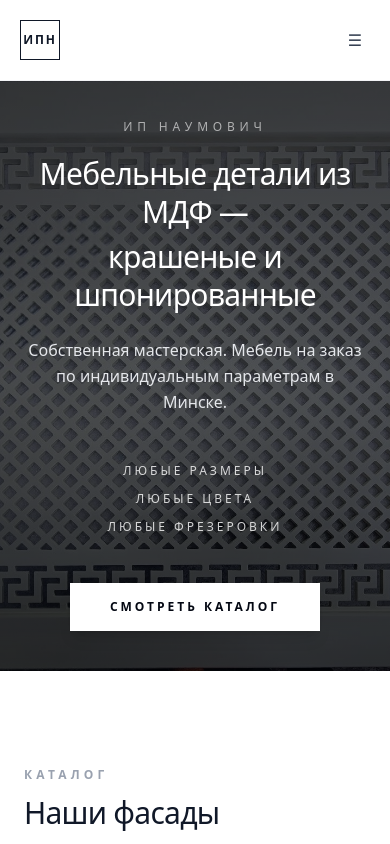
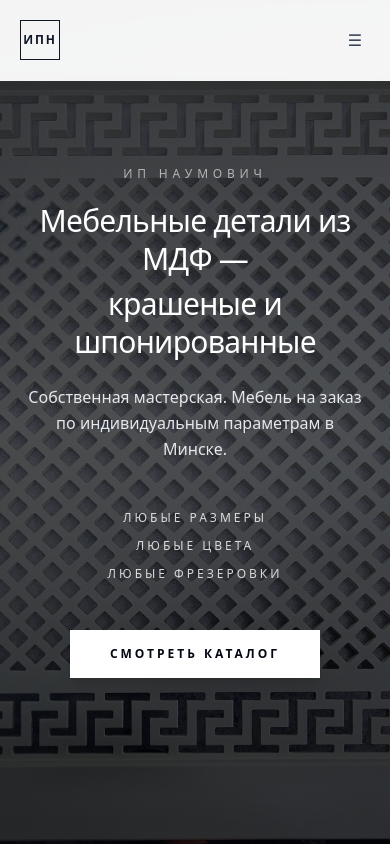
Before and after one commit to IljaBelousow/naumovich-site, a Next.js app: page / in a window 390 px wide. Shown: the top 844 px of the page. Built offline with nearby package versions, Linux system fonts and the light colour scheme.

Commit message:
Make homepage hero image fill the viewport

```diff
--- a/src/app/page.tsx
+++ b/src/app/page.tsx
@@ -7,10 +7,10 @@ export default function Home() {
   const featuredFacades = facades.filter(f => f.category === "milled").slice(0, 4);
 
   return (
-    <main className="w-full bg-white antialiased pt-20 sm:pt-0">
+    <main className="w-full bg-white antialiased">
 
       {/* === ГЛАВНАЯ КАРТИНКА (HERO) === */}
-      <section className="relative w-full h-[70vh] sm:h-[80vh] lg:h-[90vh] bg-gray-950 overflow-hidden pt-20 sm:pt-0">
+      <section className="relative h-[100svh] min-h-[600px] w-full overflow-hidden bg-gray-950">
         <Image
           src="/images/hero/hero-main.jpg"
           alt="Крашеные фасады МДФ на заказ"
```
